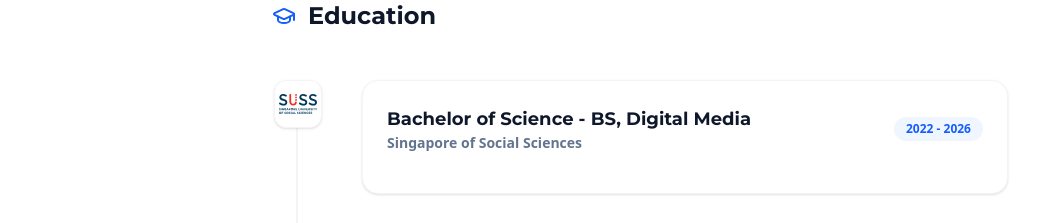
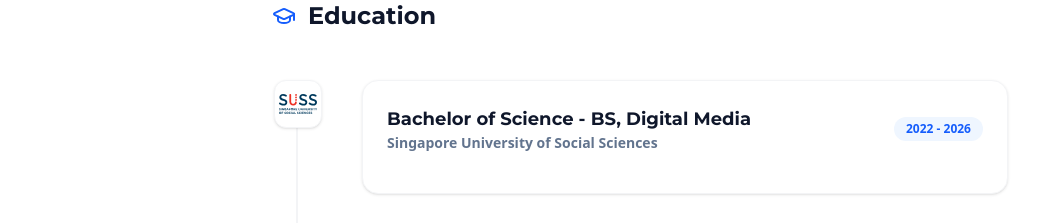
Before and after one commit to thewilsonteo/portfolio-website, a React (Vite) app: page / in a window 1280 px wide. Shown: the part 4300-4523 px from the top of the page, without its empty margins (0-1043 px from the left). Built offline with nearby package versions, Linux system fonts and the light colour scheme.

Commit message:
Update of text

```diff
--- a/src/pages/Experience.jsx
+++ b/src/pages/Experience.jsx
@@ -79,7 +79,7 @@ const timeline = [
 const education = [
   {
     degree: "Bachelor of Science - BS, Digital Media",
-    school: "Singapore of Social Sciences",
+    school: "Singapore University of Social Sciences",
     logo: "./suss.svg",
     period: "2022 - 2026",
     // desc: [
```
